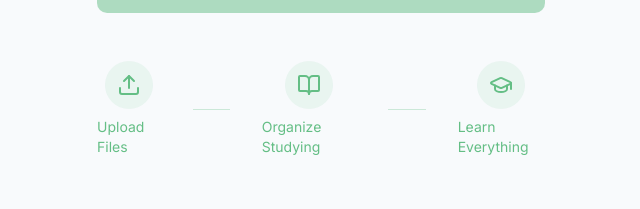
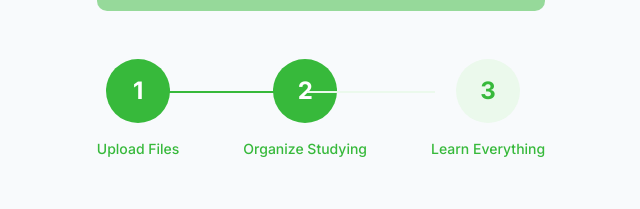
Before and after one commit to VascoSingh/chatedu-helper, a React (Vite) app: page / in a window 1280 px wide. Both pictures are taken after a click on the button 844 px from the left and 590 px from the top of the page. Shown: the part 421-630 px from the top of the page, without its empty margins (319-959 px from the left). Built offline with nearby package versions, Linux system fonts and the light colour scheme.

Commit message:
Refactor onboarding progress graphic
Rewrites the onboarding progress graphic and updates the colors.

```diff
--- a/src/index.css
+++ b/src/index.css
@@ -13,19 +13,19 @@
     --card-foreground: 222.2 84% 4.9%;
     --popover: 0 0% 100%;
     --popover-foreground: 222.2 84% 4.9%;
-    --primary: 142 41% 57%;
+    --primary: 122 54% 47%;
     --primary-foreground: 210 40% 98%;
-    --secondary: 142 38% 95%;
-    --secondary-foreground: 142 38% 20%;
-    --muted: 142 38% 95%;
+    --secondary: 122 54% 95%;
+    --secondary-foreground: 122 54% 20%;
+    --muted: 122 54% 95%;
     --muted-foreground: 215.4 16.3% 46.9%;
-    --accent: 142 38% 95%;
-    --accent-foreground: 142 38% 20%;
+    --accent: 122 54% 95%;
+    --accent-foreground: 122 54% 20%;
     --destructive: 0 84.2% 60.2%;
     --destructive-foreground: 210 40% 98%;
-    --border: 142 38% 90%;
-    --input: 142 38% 90%;
-    --ring: 142 41% 57%;
+    --border: 122 54% 90%;
+    --input: 122 54% 90%;
+    --ring: 122 54% 47%;
     --radius: 0.75rem;
   }
 }
--- a/src/pages/Index.tsx
+++ b/src/pages/Index.tsx
@@ -5,7 +5,7 @@ import { UploadFiles } from "@/components/UploadFiles";
 import { NameCourse } from "@/components/NameCourse";
 import { OnboardingProgress } from "@/components/OnboardingProgress";
 import { useNavigate } from "react-router-dom";
-import { ChevronLeft, ChevronRight, Upload, BookOpen, GraduationCap } from "lucide-react";
+import { ChevronLeft, ChevronRight } from "lucide-react";
 import { Button } from "@/components/ui/button";
 
 const Index = () => {
@@ -25,26 +25,35 @@ const Index = () => {
   };
 
   const ProcessSteps = () => (
-    <div className="flex items-center justify-center gap-8 mt-12 mb-16 text-primary max-w-lg mx-auto">
-      <div className="flex flex-col items-center">
-        <div className="p-3 bg-primary/10 rounded-full">
-          <Upload className="w-6 h-6" />
-        </div>
-        <p className="text-sm mt-2">Upload Files</p>
-      </div>
-      <div className="w-12 h-px bg-primary/30" />
-      <div className="flex flex-col items-center">
-        <div className="p-3 bg-primary/10 rounded-full">
-          <BookOpen className="w-6 h-6" />
-        </div>
-        <p className="text-sm mt-2">Organize Studying</p>
-      </div>
-      <div className="w-12 h-px bg-primary/30" />
-      <div className="flex flex-col items-center">
-        <div className="p-3 bg-primary/10 rounded-full">
-          <GraduationCap className="w-6 h-6" />
-        </div>
-        <p className="text-sm mt-2">Learn Everything</p>
+    <div className="flex flex-col items-center justify-center gap-8 mt-12 mb-16">
+      <div className="flex items-center justify-center gap-16 relative">
+        {[
+          { title: "Upload Files", step: 1 },
+          { title: "Organize Studying", step: 2 },
+          { title: "Learn Everything", step: 3 },
+        ].map((item, index) => (
+          <div key={index} className="flex flex-col items-center relative">
+            <div
+              className={`w-16 h-16 rounded-full flex items-center justify-center text-2xl font-bold transition-colors duration-300 ${
+                step >= item.step
+                  ? "bg-primary text-white"
+                  : "bg-secondary text-primary"
+              }`}
+            >
+              {item.step}
+            </div>
+            <p className="mt-4 text-sm font-medium text-primary whitespace-nowrap">
+              {item.title}
+            </p>
+            {index < 2 && (
+              <div
+                className={`absolute top-8 left-[4rem] w-[8rem] h-0.5 transition-colors duration-300 ${
+                  step > item.step ? "bg-primary" : "bg-secondary"
+                }`}
+              />
+            )}
+          </div>
+        ))}
       </div>
     </div>
   );
```
